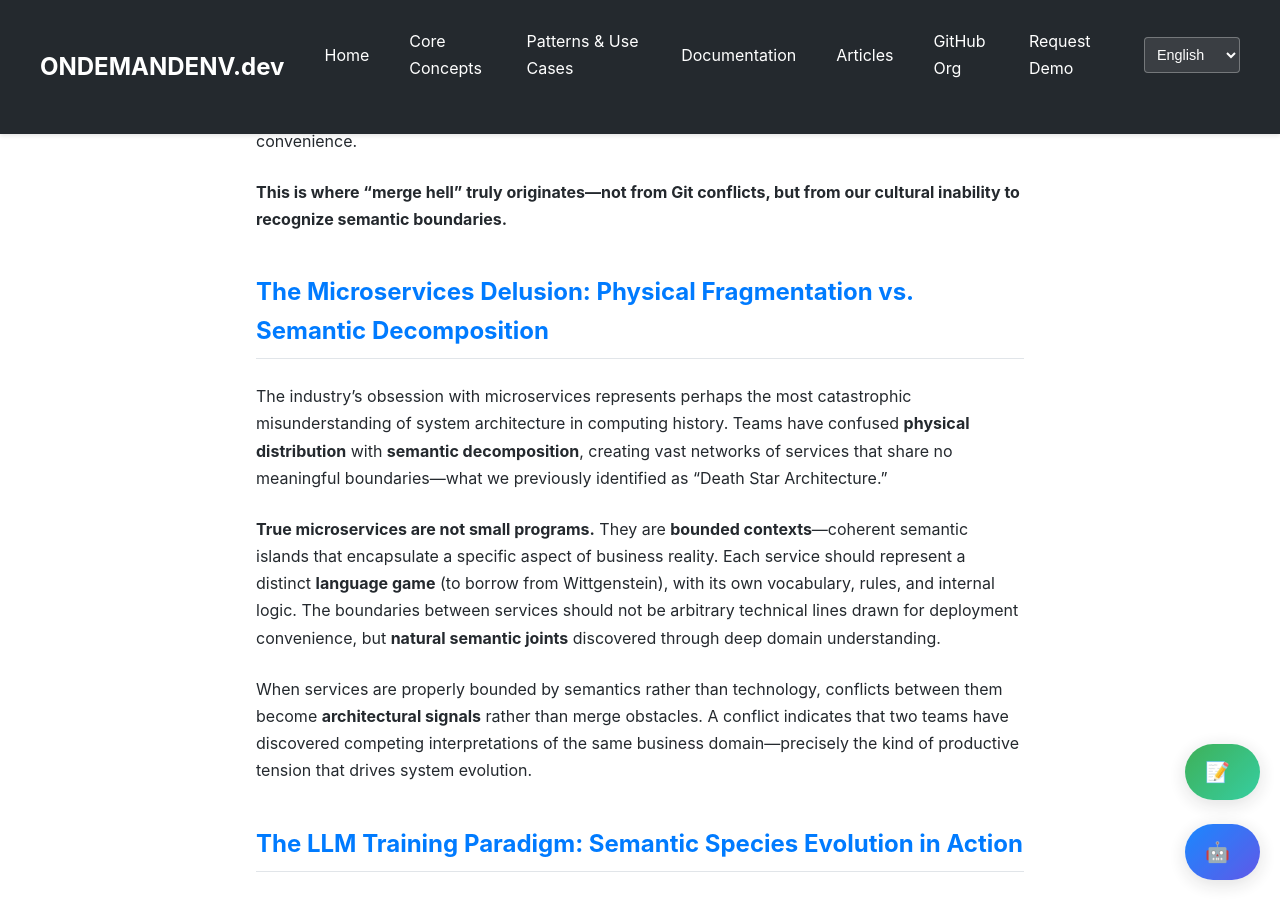
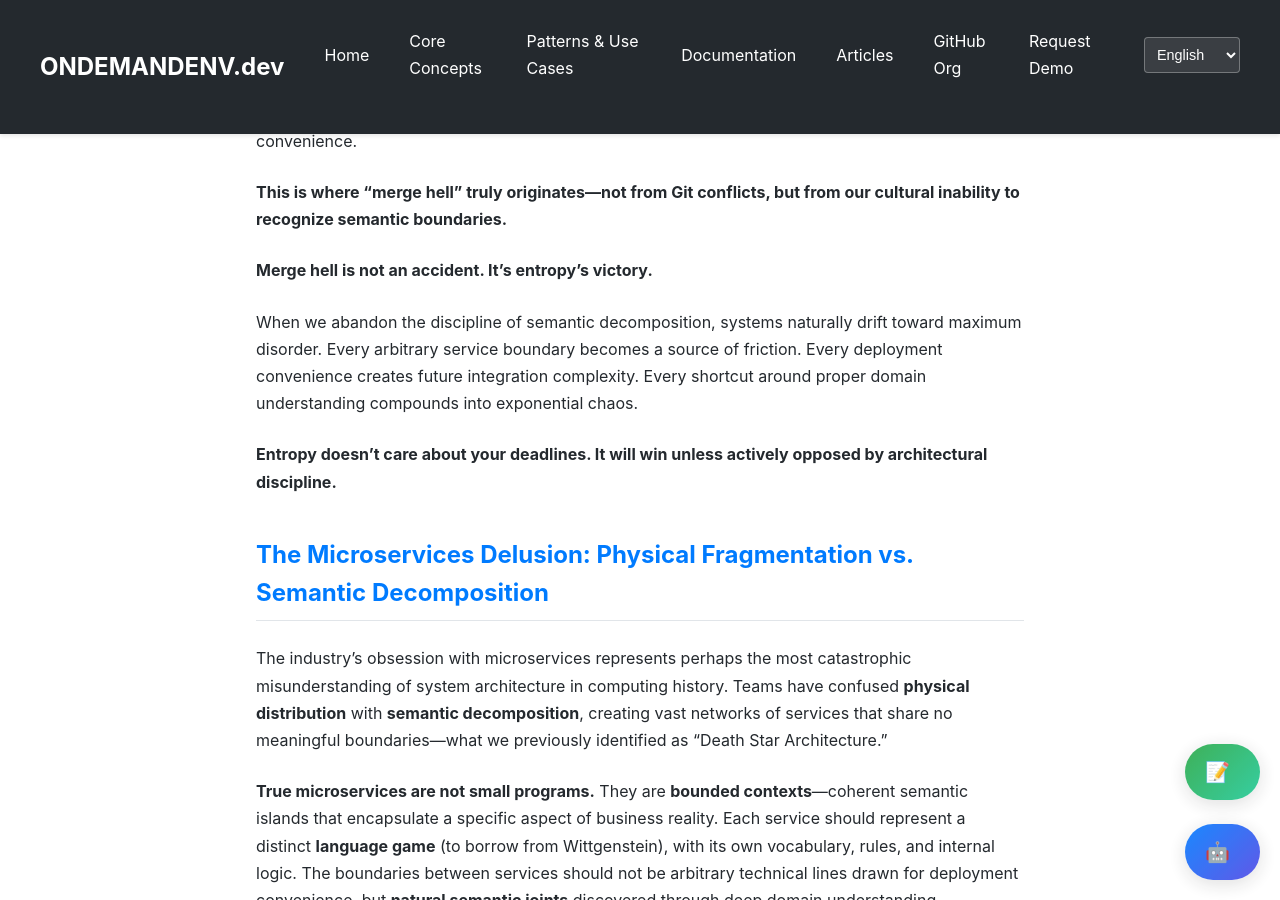
Before and after one commit to ondemandenv/ondemandenv.github.io, a Jekyll site: the page built from articles/semantic-evolution-crisis-merge-hell-cultural.md, in a window 1280 px wide and 900 px high, scrolled down 1217 px. Built offline with Jekyll 4.4.1, drawn with Linux system fonts in a browser that asks for light colours; a script that is not in the unit is left out.

Commit message:
++ ++ ++ +++

```diff
--- a/articles/semantic-evolution-crisis-merge-hell-cultural.md
+++ b/articles/semantic-evolution-crisis-merge-hell-cultural.md
@@ -36,6 +36,12 @@ Three thousand years ago, the Chinese philosopher Zhuangzi told the story of Coo
 This parable has become the **philosophical foundation of Domain-Driven Design (DDD)**—the art of discovering a system's natural semantic boundaries rather than imposing arbitrary technical divisions upon it. Yet the modern software industry has abandoned this wisdom entirely. Instead of following the **纹理** (natural grain) of business domains, we have become a culture of **chainsaw operators**, violently fragmenting coherent systems into microservices based on nothing more than deployment convenience.
 
 **This is where "merge hell" truly originates—not from Git conflicts, but from our cultural inability to recognize semantic boundaries.**
+
+**Merge hell is not an accident. It's entropy's victory.**
+
+When we abandon the discipline of semantic decomposition, systems naturally drift toward maximum disorder. Every arbitrary service boundary becomes a source of friction. Every deployment convenience creates future integration complexity. Every shortcut around proper domain understanding compounds into exponential chaos.
+
+**Entropy doesn't care about your deadlines. It will win unless actively opposed by architectural discipline.**
 
 ## **The Microservices Delusion: Physical Fragmentation vs. Semantic Decomposition**
 
```
